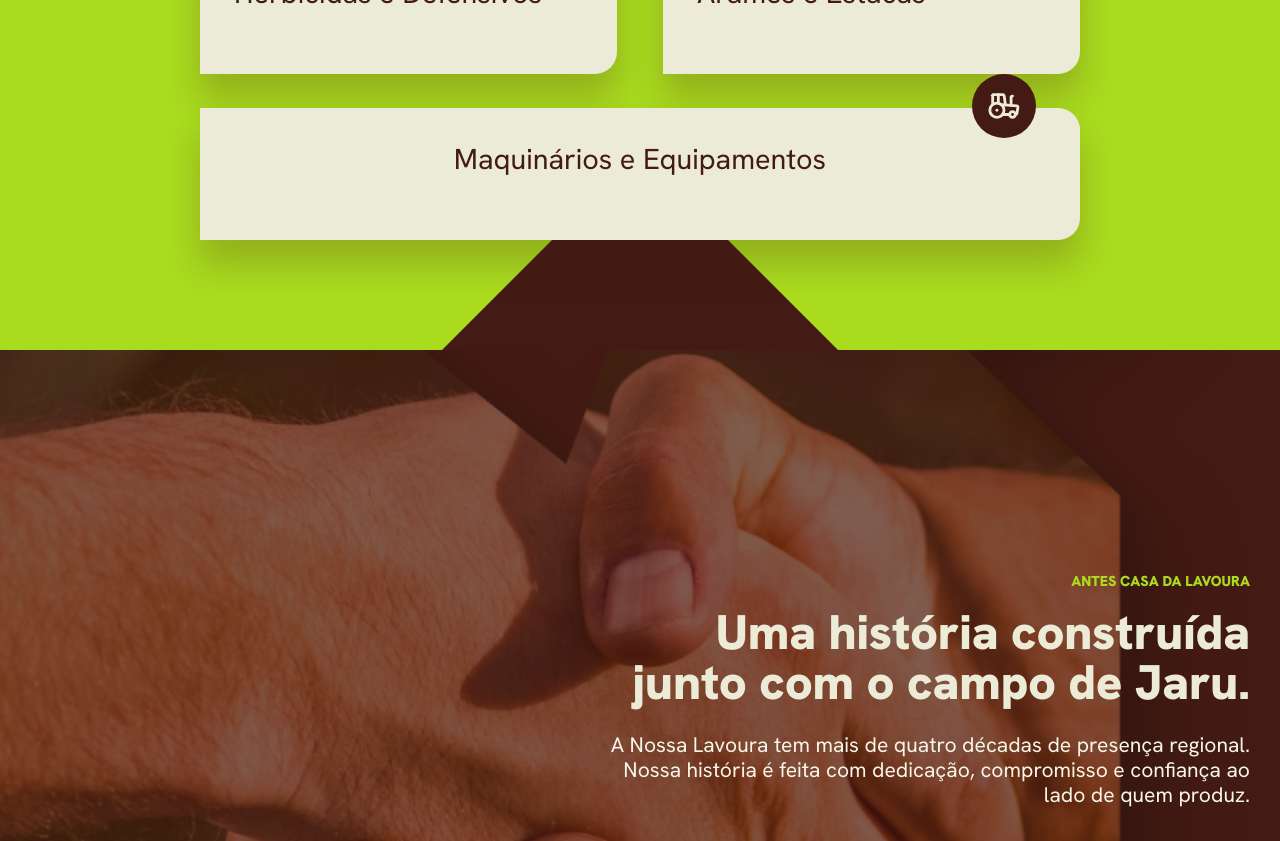
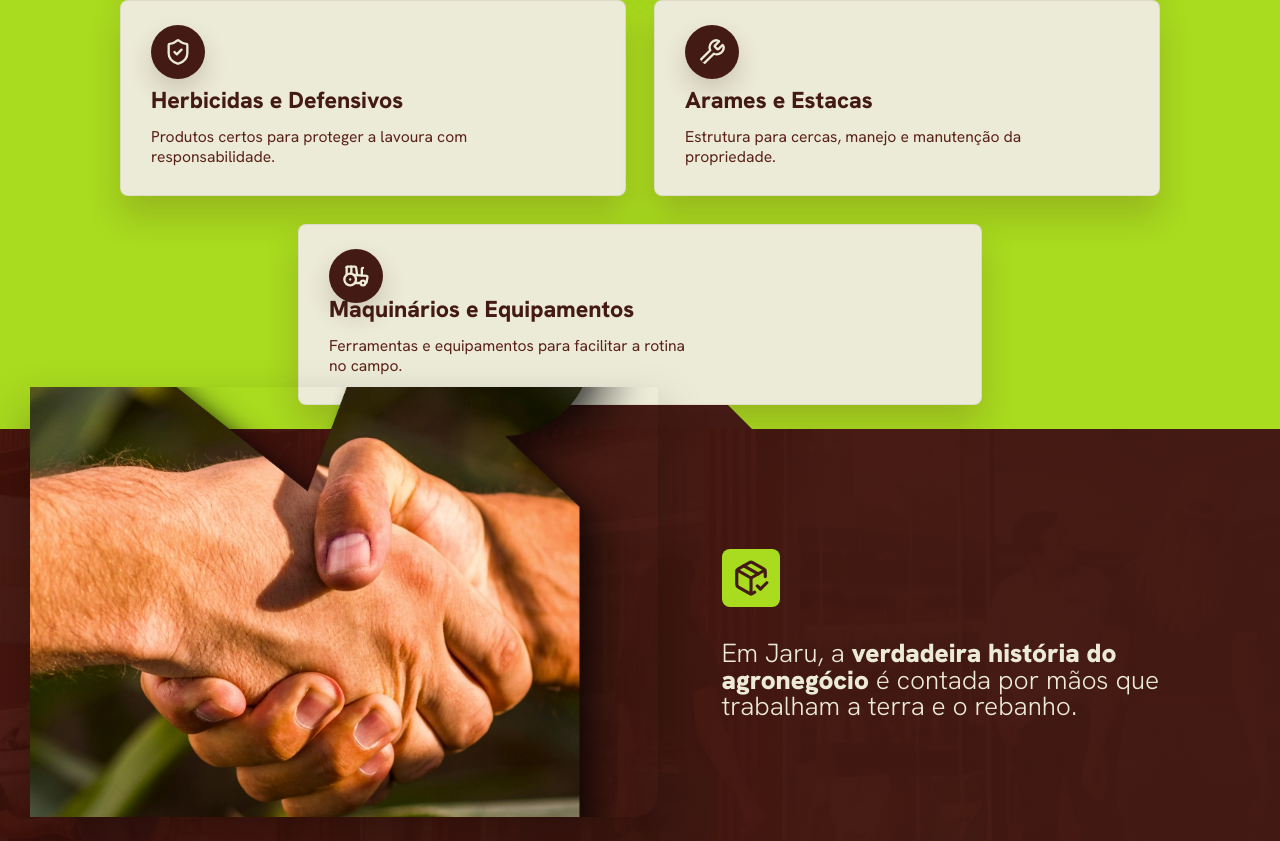
Before and after one commit to agenciapremium/raizes-nossa-lavoura, a Next.js app: page / in a window 1280 px wide. Shown: the part 1220-2061 px from the top of the page. Built offline with nearby package versions, Linux system fonts and the light colour scheme.

Commit message:
Ajustes na seção 2 e 3

```diff
--- a/app/globals.css
+++ b/app/globals.css
@@ -196,97 +196,150 @@ img {
   position: relative;
   z-index: 1;
   display: grid;
-  grid-template-columns: repeat(2, minmax(0, 1fr));
-  gap: 34px 46px;
-  max-width: 880px;
+  grid-template-columns: repeat(6, minmax(0, 1fr));
+  gap: 28px;
+  max-width: 1040px;
   margin: 62px auto 0;
 }
 
 .solution-card {
   position: relative;
-  min-height: 132px;
-  padding: 36px 34px 26px;
-  border-radius: 0 22px 22px 0;
+  grid-column: span 3;
+  display: flex;
+  min-height: 196px;
+  flex-direction: column;
+  justify-content: flex-end;
+  padding: 72px 30px 28px;
+  border: 1px solid rgba(68, 27, 20, 0.08);
+  border-radius: 8px;
   background: var(--cream);
-  box-shadow: 0 24px 34px rgba(68, 27, 20, 0.22);
+  box-shadow: 0 20px 34px rgba(68, 27, 20, 0.18);
+  transition: transform 180ms ease, box-shadow 180ms ease;
+}
+
+.solution-card:hover {
+  transform: translateY(-4px);
+  box-shadow: 0 28px 44px rgba(68, 27, 20, 0.24);
 }
 
 .solution-card svg {
   position: absolute;
-  top: -34px;
-  right: 44px;
-  width: 64px;
-  height: 64px;
-  padding: 15px;
+  top: 24px;
+  left: 30px;
+  width: 54px;
+  height: 54px;
+  padding: 13px;
   border-radius: 50%;
   color: var(--cream);
   background: var(--brown);
+  box-shadow: 0 12px 24px rgba(68, 27, 20, 0.18);
 }
 
 .solution-card h3 {
   margin: 0;
-  font-size: clamp(1.55rem, 2.25vw, 2.25rem);
+  max-width: 310px;
+  font-size: clamp(1.45rem, 1.8vw, 1.85rem);
   line-height: 1.08;
-  font-weight: 400;
+  font-weight: 800;
+}
+
+.solution-card p {
+  max-width: 360px;
+  margin: 14px 0 0;
+  color: var(--brown-2);
+  font-size: clamp(0.98rem, 1.15vw, 1.08rem);
+  line-height: 1.28;
 }
 
 .solution-card--wide {
-  grid-column: 1 / -1;
-  text-align: center;
+  grid-column: 2 / span 4;
+  min-height: 172px;
 }
 
 .history-section {
   position: relative;
-  overflow: hidden;
-  min-height: 680px;
-  background: var(--brown);
+  z-index: 2;
+  overflow: visible;
+  margin-top: -86px;
+  padding: 0 0 92px;
+  background:
+    linear-gradient(90deg, rgba(68, 27, 20, 0.1) 0%, rgba(68, 27, 20, 0.56) 45%, rgba(68, 27, 20, 0.92) 100%),
+    url("/assets/bg_secao_3.webp") center / cover no-repeat,
+    var(--brown);
 }
 
-.history-image {
-  position: absolute;
-  inset: 0;
+.history-feature {
+  position: relative;
+  display: grid;
+  grid-template-columns: minmax(360px, 0.95fr) minmax(320px, 0.8fr);
+  align-items: center;
+  gap: 64px;
+  min-height: 410px;
 }
 
-.history-image::after {
-  position: absolute;
-  inset: 0;
-  background: rgba(68, 27, 20, 0.68);
-  content: "";
+.history-photo {
+  align-self: start;
+  margin-top: -42px;
+  border-radius: 0 0 24px 0;
+  overflow: hidden;
+  box-shadow: 0 26px 48px rgba(20, 8, 6, 0.34);
 }
 
-.history-image img {
+.history-photo img {
   width: 100%;
-  height: 100%;
+  aspect-ratio: 1.46;
+  height: auto;
   object-fit: cover;
   object-position: center;
 }
 
-.history-content {
-  position: relative;
-  display: flex;
-  align-items: center;
-  min-height: 680px;
+.history-intro {
+  max-width: 440px;
+  color: var(--cream);
+  text-align: left;
 }
 
-.history-copy {
-  max-width: 660px;
-  margin-left: auto;
-  color: var(--cream);
-  text-align: right;
+.history-intro svg {
+  width: 58px;
+  height: 58px;
+  margin-bottom: 28px;
+  padding: 10px;
+  border-radius: 8px;
+  color: var(--brown);
+  background: var(--green);
 }
 
-.history-copy h2 {
+.history-intro p {
   margin: 0;
-  font-size: clamp(2.05rem, 3.8vw, 3.8rem);
+  font-size: clamp(1.35rem, 2.05vw, 2rem);
   line-height: 1.02;
+  font-weight: 300;
+}
+
+.history-intro strong {
   font-weight: 900;
 }
 
-.history-copy p:not(.eyebrow) {
-  margin: 26px 0 0;
+.history-story {
+  display: grid;
+  grid-template-columns: repeat(2, minmax(0, 1fr));
+  gap: 56px;
+  padding-top: 66px;
   color: var(--cream-2);
-  font-size: clamp(1.1rem, 1.65vw, 1.65rem);
-  line-height: 1.18;
+}
+
+.history-story p {
+  margin: 0;
+  font-size: clamp(1.15rem, 1.65vw, 1.55rem);
+  line-height: 1.22;
+}
+
+.history-story p:first-child {
+  font-weight: 300;
+}
+
+.history-story p:last-child {
+  font-weight: 700;
 }
 
 .trust-section {
@@ -659,16 +712,11 @@ img {
 .brand-mark {
   display: inline-flex;
   align-items: center;
-  gap: 14px;
-  font-size: clamp(1.5rem, 2.3vw, 2.3rem);
-  line-height: 0.83;
-  font-weight: 900;
-  text-transform: uppercase;
 }
 
-.brand-mark svg {
-  width: 62px;
-  height: 62px;
+.brand-mark img {
+  width: min(220px, 58vw);
+  height: auto;
 }
 
 .social-links {
@@ -754,9 +802,18 @@ img {
       "map";
   }
 
-  .history-copy {
-    margin: 0;
-    text-align: left;
+  .history-feature,
+  .history-story {
+    grid-template-columns: 1fr;
+  }
+
+  .history-feature {
+    gap: 38px;
+  }
+
+  .history-photo {
+    max-width: 680px;
+    margin-top: -34px;
   }
 }
 
@@ -792,12 +849,27 @@ img {
   }
 
   .solution-card--wide {
-    text-align: left;
+    grid-column: auto;
   }
 
-  .history-section,
-  .history-content {
-    min-height: 680px;
+  .history-section {
+    margin-top: -54px;
+    padding-bottom: 72px;
+  }
+
+  .history-feature {
+    min-height: 0;
+  }
+
+  .history-intro svg {
+    width: 48px;
+    height: 48px;
+    margin-bottom: 20px;
+  }
+
+  .history-story {
+    gap: 28px;
+    padding-top: 44px;
   }
 
   .trust-card {
--- a/app/page.tsx
+++ b/app/page.tsx
@@ -62,46 +62,62 @@ export default function Home() {
             <article className="solution-card">
               <Wheat aria-hidden="true" />
               <h3>Nutrição Animal</h3>
+              <p>Rações, suplementos e orientação para fortalecer o rebanho.</p>
             </article>
             <article className="solution-card">
               <HeartPulse aria-hidden="true" />
               <h3>Saúde Animal</h3>
+              <p>Vacinas, medicamentos e cuidados para manter a criação segura.</p>
             </article>
             <article className="solution-card">
               <ShieldCheck aria-hidden="true" />
               <h3>Herbicidas e Defensivos</h3>
+              <p>Produtos certos para proteger a lavoura com responsabilidade.</p>
             </article>
             <article className="solution-card">
               <Wrench aria-hidden="true" />
               <h3>Arames e Estacas</h3>
+              <p>Estrutura para cercas, manejo e manutenção da propriedade.</p>
             </article>
             <article className="solution-card solution-card--wide">
               <Tractor aria-hidden="true" />
               <h3>Maquinários e Equipamentos</h3>
+              <p>Ferramentas e equipamentos para facilitar a rotina no campo.</p>
             </article>
           </div>
         </div>
       </section>
 
       <section className="history-section" id="historia">
-        <div className="history-image" aria-hidden="true">
+        <div className="section-shell history-feature">
+          <div className="history-photo">
             <img
               src="/assets/handshake-clean.webp"
-            alt=""
+              alt="Aperto de mãos no campo"
               width="760"
               height="520"
             />
           </div>
-        <div className="section-shell history-content">
-          <div className="history-copy">
-            <p className="eyebrow">Antes Casa da Lavoura</p>
-            <h2>Uma história construída junto com o campo de Jaru.</h2>
+
+          <div className="history-intro">
+            <PackageCheck aria-hidden="true" />
             <p>
-              A Nossa Lavoura tem mais de quatro décadas de presença regional.
-              Nossa história é feita com dedicação, compromisso e confiança ao
-              lado de quem produz.
+              Em Jaru, a <strong>verdadeira história do agronegócio</strong> é
+              contada por mãos que trabalham a terra e o rebanho.
             </p>
           </div>
+        </div>
+
+        <div className="section-shell history-story">
+          <p>
+            A Nossa Lavoura, antes conhecida como Casa da Lavoura, tem sido essa
+            parceira fiel por mais de quatro décadas, acompanhando o produtor em
+            cada etapa da sua jornada.
+          </p>
+          <p>
+            Nossa história é a sua história, construída com dedicação,
+            conhecimento e compromisso com o produtor.
+          </p>
         </div>
       </section>
 
@@ -245,12 +261,12 @@ export default function Home() {
       <footer className="site-footer">
         <div className="section-shell footer-grid">
           <a className="brand-mark" href="#inicio" aria-label="Nossa Lavoura">
-            <PackageCheck aria-hidden="true" />
-            <span>
-              Nossa
-              <br />
-              Lavoura
-            </span>
+            <img
+              src="/assets/logo_nossa_lavoura.webp"
+              alt="Nossa Lavoura"
+              width="220"
+              height="88"
+            />
           </a>
           <div className="social-links">
             <a href="https://www.instagram.com/" aria-label="Instagram">
```
Also changed, not shown: public/assets/bg_secao_3.webp (added). Lines whose indentation alone changed are shown as unchanged.
